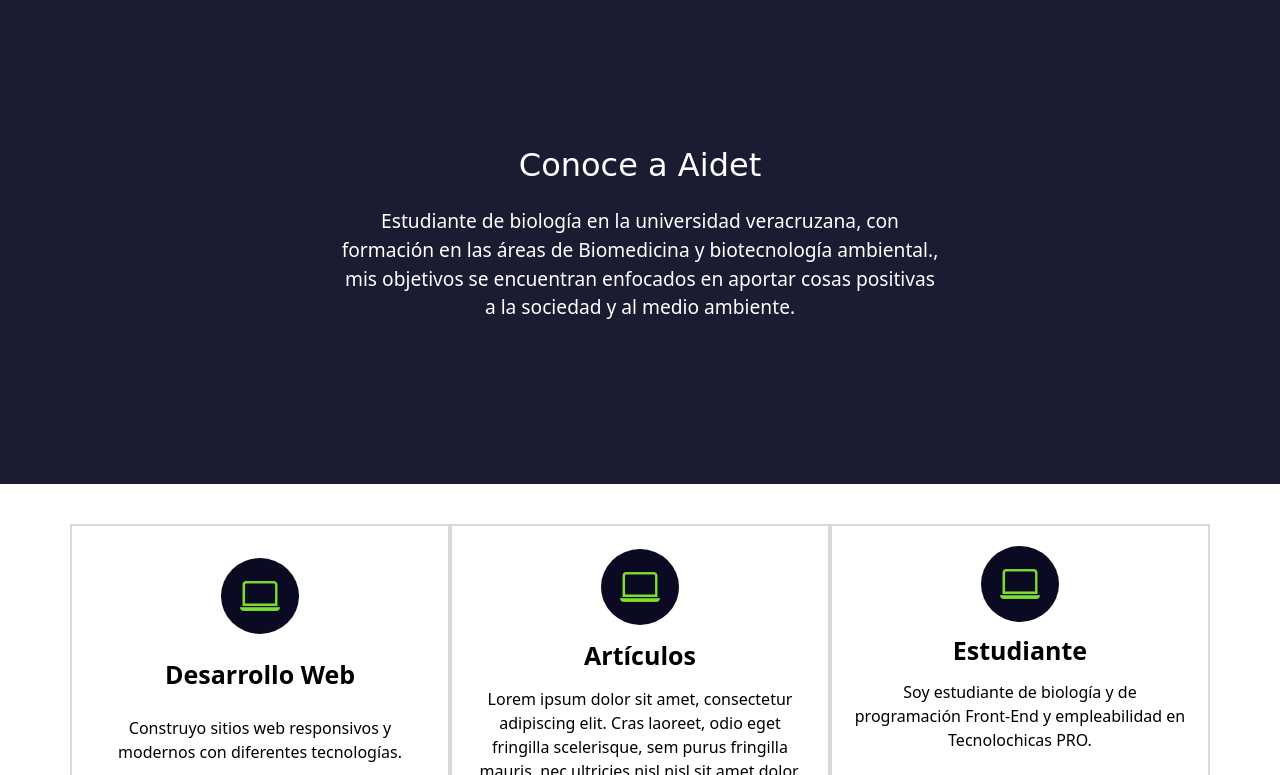
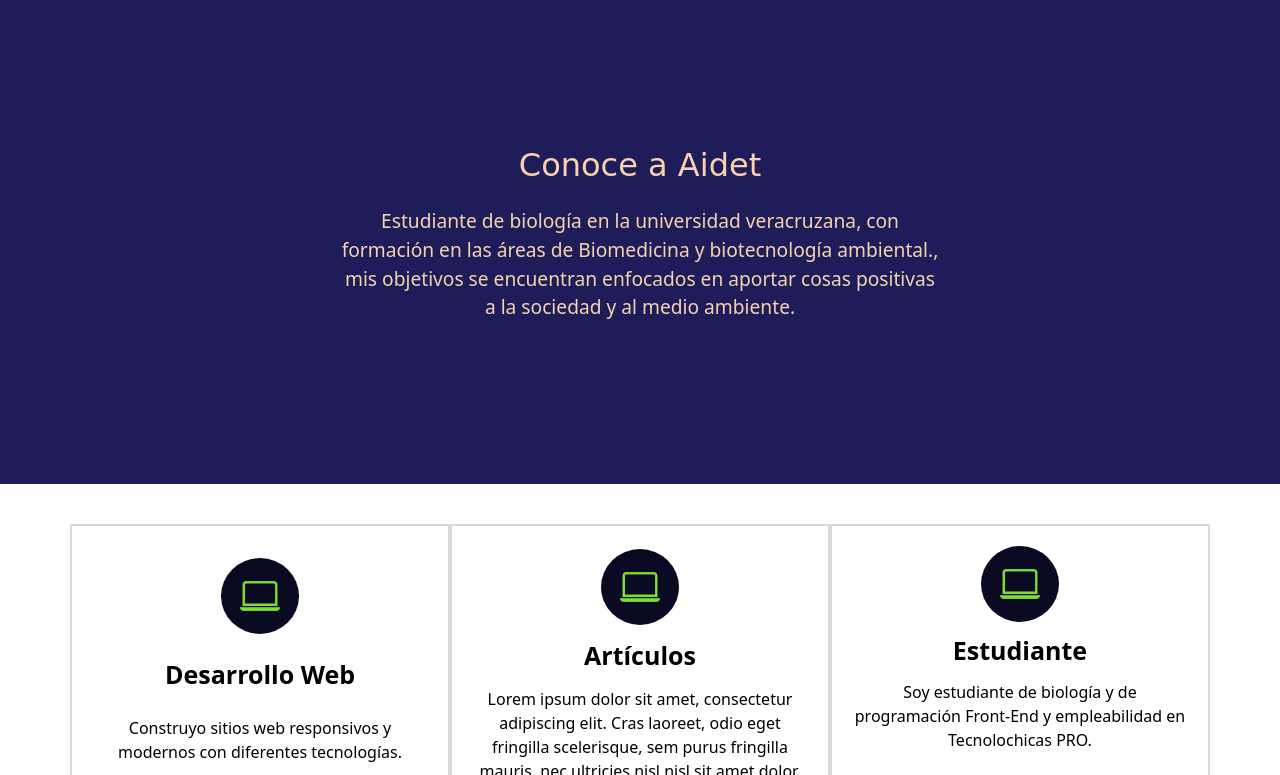
Before and after one commit to Aidet-rodriguez/aidet-rodriguez.GitHub, a plain HTML site: page index.html in a window 1280 px wide. Shown: the part 927-1702 px from the top of the page. Drawn offline with nearby package versions, Linux system fonts and the light colour scheme; a web font is replaced by a local one.

Commit message:
Update style.css

```diff
--- a/style.css
+++ b/style.css
@@ -25,8 +25,8 @@ h1 {
 }
 
 .seccion-oscura {
-  color: white;
-  background-color: #1b1b32;
+  color:  rgb(248, 210, 174);
+  background-color: #1e1d5a;
 }
 
 .seccion-clara {
@@ -265,7 +265,7 @@ h1 {
 
 .contacto .rectangulo {
   margin-top: -5rem;
-  background-color: rgb(13, 110, 253);
+  background-color: rgb(208, 98, 241);
   border-radius: 10px;
   box-shadow: 0px 1px 4px 1px white;
 }
```
